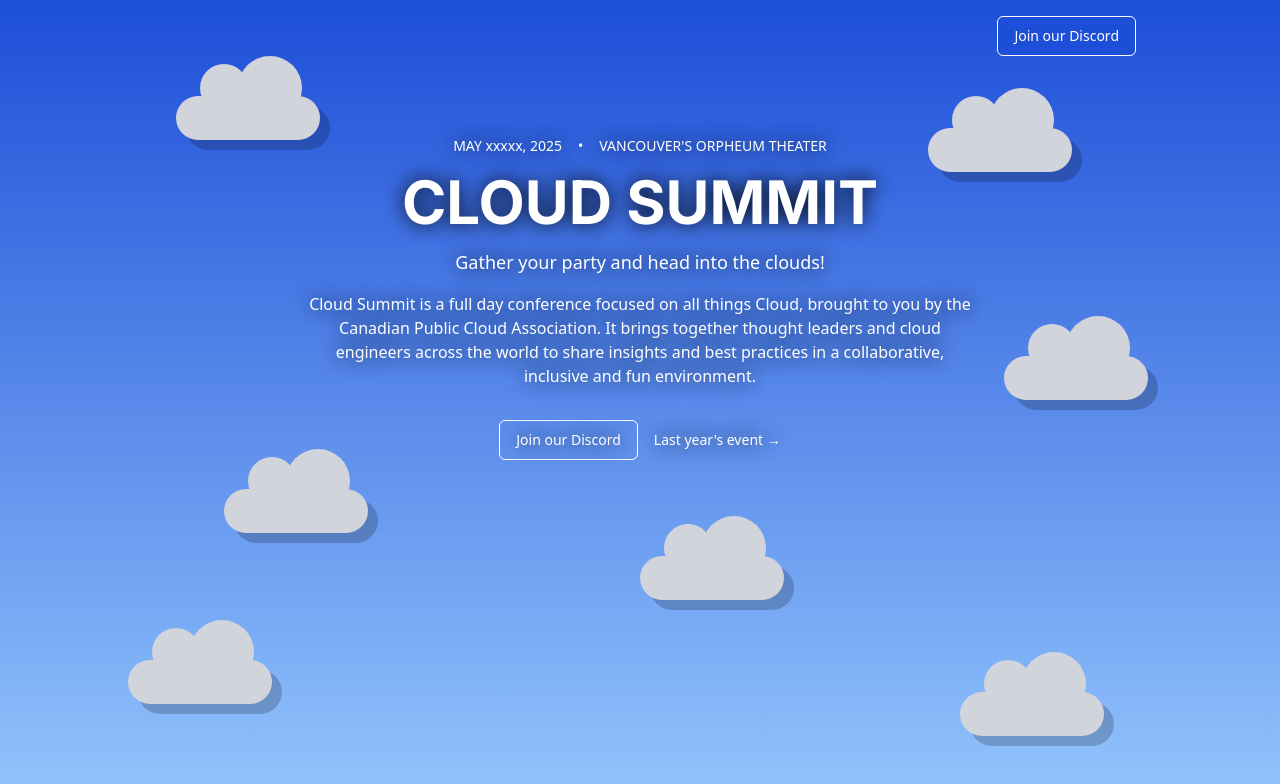
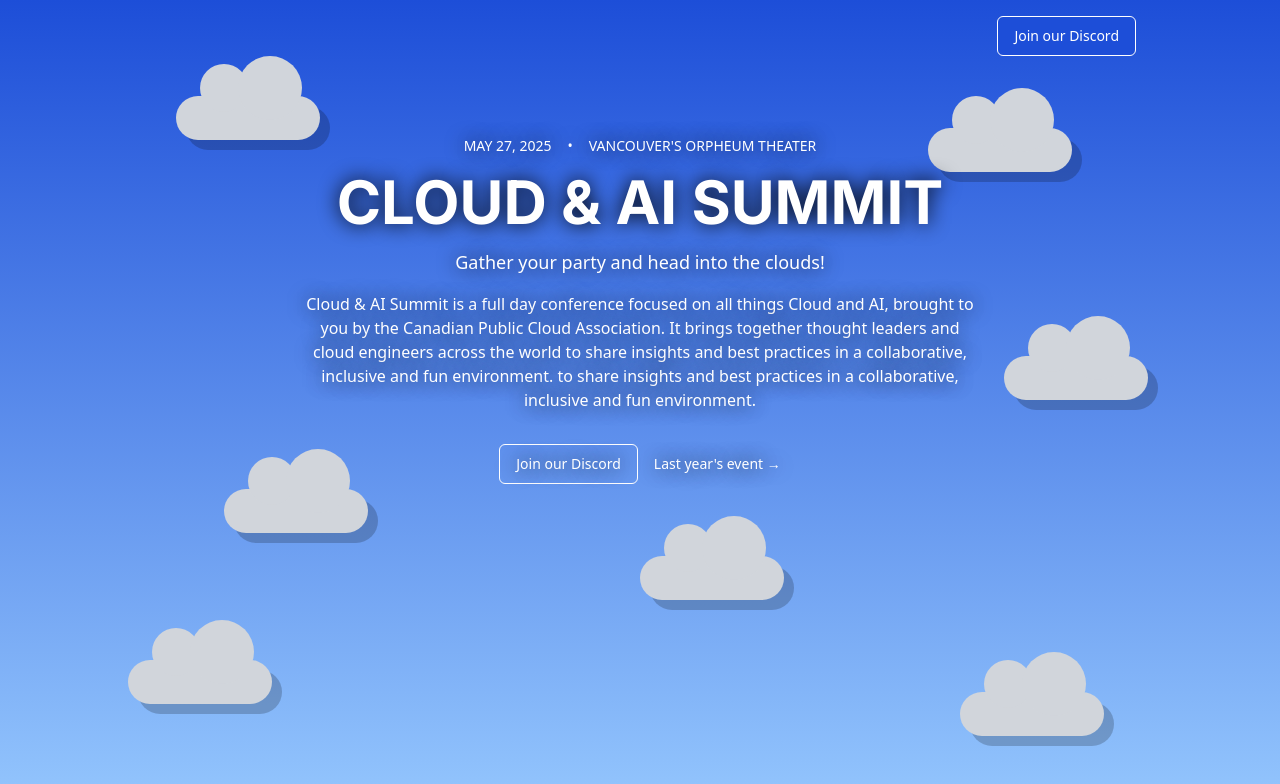
Before and after one commit to bibschan/cloud-summit-2025, a Next.js app: page / in a window 1280 px wide. Shown: the top 784 px of the page. Built offline with nearby package versions, Linux system fonts and the light colour scheme.

Commit message:
added dates and name

```diff
--- a/src/components/hero-banner.tsx
+++ b/src/components/hero-banner.tsx
@@ -40,14 +40,14 @@
       </header>
       <main className="relative flex flex-col items-center justify-center text-center py-20 z-10">
         <div className="flex items-center space-x-4 text-sm text-shadow-glow">
-          <span className="text-shadow-glow">MAY xxxxx, 2025</span>
+          <span className="text-shadow-glow">MAY 27, 2025</span>
           <span className="text-shadow-glow">•</span>
           <span className="text-shadow-glow">
             VANCOUVER&apos;S ORPHEUM THEATER
           </span>
         </div>
         <h1 className="mt-4 text-6xl font-bold text-shadow-glow">
-          CLOUD SUMMIT
+          CLOUD & AI SUMMIT
         </h1>
         {/* <h2 className="mt-2 text-3xl italic text-shadow-glow">
           Adventurers Wanted
@@ -56,11 +56,12 @@
           Gather your party and head into the clouds!
         </p>
         <p className="mt-4 max-w-2xl text-shadow-glow">
-          Cloud Summit is a full day conference focused on all things Cloud,
-          brought to you by the Canadian Public Cloud Association. It brings
-          together thought leaders and cloud engineers across the world to share
-          insights and best practices in a collaborative, inclusive and fun
-          environment.
+          Cloud & AI Summit is a full day conference focused on all things Cloud
+          and AI, brought to you by the Canadian Public Cloud Association. It
+          brings together thought leaders and cloud engineers across the world
+          to share insights and best practices in a collaborative, inclusive and
+          fun environment. to share insights and best practices in a
+          collaborative, inclusive and fun environment.
         </p>
         <div className="mt-8 flex items-center space-x-4">
           <Button
```
